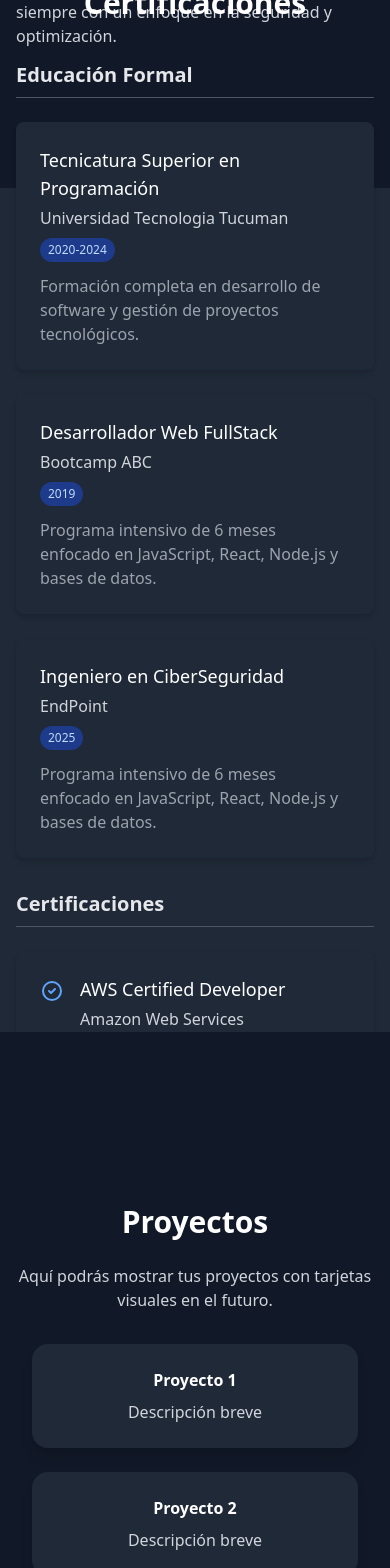
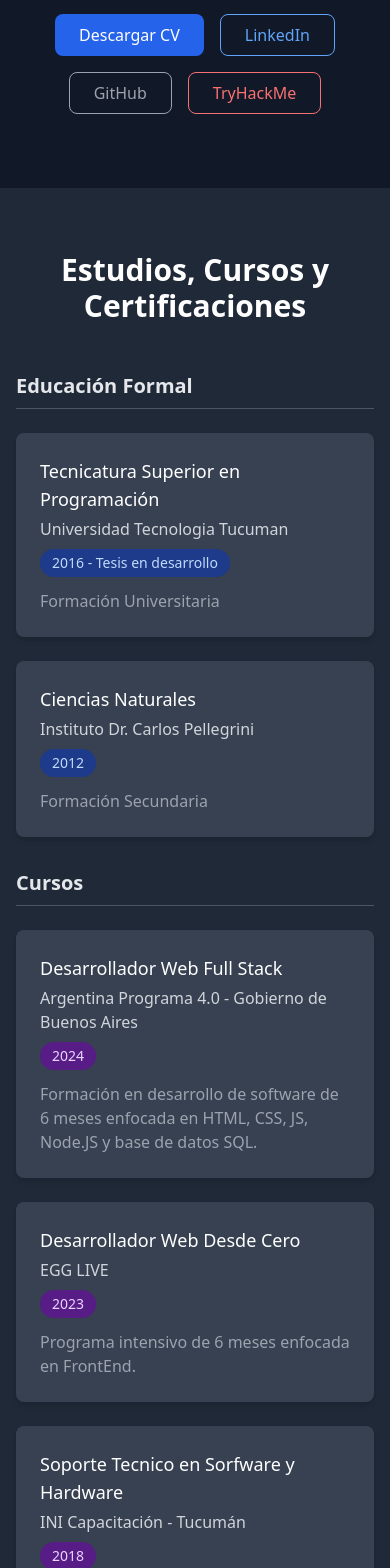
Before and after one commit to FacuRob/my_portfolio, a React (Vite) app: page / in a window 390 px wide. Shown: the part 1500-3068 px from the top of the page. Built offline with nearby package versions, Linux system fonts and the light colour scheme.

Commit message:
Segundo Commit

```diff
--- a/src/components/About.tsx
+++ b/src/components/About.tsx
@@ -35,6 +35,7 @@ const texts = {
         APIs eficientes, siempre con un enfoque en la seguridad y optimización.
       </>
     ),
+    downloadCV: "Descargar CV",
   },
   en: {
     about: "About Me",
@@ -67,10 +68,21 @@ const texts = {
         to efficient APIs, always with a focus on security and optimization.
       </>
     ),
+    downloadCV: "Download CV",
   },
 };
 
 export default function About({ language, darkMode }: AboutProps) {
+  const handleDownloadCV = () => {
+    const pdfUrl = "/Facundo_Robles_CV.pdf";
+    const link = document.createElement("a");
+    link.href = pdfUrl;
+    link.download = "Facundo_Robles_CV.pdf";
+    document.body.appendChild(link);
+    link.click();
+    document.body.removeChild(link);
+  };
+
   return (
     <section
       id="about"
@@ -91,6 +103,63 @@ export default function About({ language, darkMode }: AboutProps) {
         }`}
       >
         {texts[language].aboutText}
+
+        {/* Botones */}
+        <div className="flex flex-wrap justify-center gap-4 mt-8">
+          {/* Botón Descargar CV */}
+          <button
+            onClick={handleDownloadCV}
+            className={`px-6 py-2 rounded-lg font-medium transition-all ${
+              darkMode
+                ? "bg-blue-600 hover:bg-blue-700 text-white"
+                : "bg-blue-500 hover:bg-blue-600 text-white"
+            }`}
+          >
+            {texts[language].downloadCV}
+          </button>
+
+          {/* Botón LinkedIn */}
+          <a
+            href="https://www.linkedin.com/in/frobles-dev/"
+            target="_blank"
+            rel="noopener noreferrer"
+            className={`px-6 py-2 rounded-lg font-medium transition-all border ${
+              darkMode
+                ? "border-blue-400 text-blue-400 hover:bg-blue-900/30"
+                : "border-blue-500 text-blue-500 hover:bg-blue-50"
+            }`}
+          >
+            LinkedIn
+          </a>
+
+          {/* Botón GitHub */}
+          <a
+            href="https://github.com/FacuRob"
+            target="_blank"
+            rel="noopener noreferrer"
+            className={`px-6 py-2 rounded-lg font-medium transition-all border ${
+              darkMode
+                ? "border-gray-400 text-gray-400 hover:bg-gray-900/30"
+                : "border-gray-500 text-gray-500 hover:bg-gray-50"
+            }`}
+          >
+            GitHub
+          </a>
+
+          {/* Botón TryHackMe */}
+          <a
+            href="https://tryhackme.com/p/roblesfacundo7"
+            target="_blank"
+            rel="noopener noreferrer"
+            className={`px-6 py-2 rounded-lg font-medium transition-all border ${
+              darkMode
+                ? "border-red-400 text-red-400 hover:bg-red-900/30"
+                : "border-red-500 text-red-500 hover:bg-red-50"
+            }`}
+          >
+            TryHackMe
+          </a>
+        </div>
       </div>
     </section>
   );
--- a/src/components/Contact.tsx
+++ b/src/components/Contact.tsx
@@ -11,6 +11,7 @@ const texts = {
     name: "Nombre",
     email: "Correo electrónico",
     message: "Mensaje",
+    orContact: "O contáctame directamente:",
   },
   en: {
     contact: "Contact",
@@ -19,6 +20,7 @@ const texts = {
     name: "Name",
     email: "Email",
     message: "Message",
+    orContact: "Or contact me directly:",
   },
 };
 
@@ -34,7 +36,7 @@ export default function Contact({ language, darkMode }: ContactProps) {
       <p className="text-gray-600 dark:text-gray-300 max-w-2xl mb-8">
         {texts[language].contactText}
       </p>
-      <form className="flex flex-col gap-4 w-full max-w-md text-left">
+      <form className="flex flex-col gap-4 w-full max-w-md text-left mb-8">
         <input
           type="text"
           placeholder={texts[language].name}
@@ -57,6 +59,56 @@ export default function Contact({ language, darkMode }: ContactProps) {
           {texts[language].sendMessage}
         </button>
       </form>
+
+      <div className="flex flex-col items-center">
+        <p className="text-gray-600 dark:text-gray-300 mb-4">
+          {texts[language].orContact}
+        </p>
+        <div className="flex gap-6">
+          <a
+            href="mailto:roblesfacundo7@gmail.com"
+            className="flex items-center gap-2 text-gray-700 dark:text-gray-200 hover:text-blue-600 dark:hover:text-blue-400 transition"
+          >
+            <svg
+              xmlns="http://www.w3.org/2000/svg"
+              className="h-6 w-6"
+              fill="none"
+              viewBox="0 0 24 24"
+              stroke="currentColor"
+            >
+              <path
+                strokeLinecap="round"
+                strokeLinejoin="round"
+                strokeWidth={2}
+                d="M3 8l7.89 5.26a2 2 0 002.22 0L21 8M5 19h14a2 2 0 002-2V7a2 2 0 00-2-2H5a2 2 0 00-2 2v10a2 2 0 002 2z"
+              />
+            </svg>
+            roblesfacundo7@gmail.com
+          </a>
+          <a
+            href="https://wa.me/543815052050"
+            target="_blank"
+            rel="noopener noreferrer"
+            className="flex items-center gap-2 text-gray-700 dark:text-gray-200 hover:text-green-600 dark:hover:text-green-400 transition"
+          >
+            <svg
+              xmlns="http://www.w3.org/2000/svg"
+              className="h-6 w-6"
+              fill="none"
+              viewBox="0 0 24 24"
+              stroke="currentColor"
+            >
+              <path
+                strokeLinecap="round"
+                strokeLinejoin="round"
+                strokeWidth={2}
+                d="M12 18h.01M8 21h8a2 2 0 002-2V5a2 2 0 00-2-2H8a2 2 0 00-2 2v14a2 2 0 002 2z"
+              />
+            </svg>
+            +54 381 5052050
+          </a>
+        </div>
+      </div>
     </section>
   );
 }
--- a/src/components/Education.tsx
+++ b/src/components/Education.tsx
@@ -7,71 +7,114 @@ interface EducationProps {
 
 const texts = {
   es: {
-    title: "Estudios y Certificaciones",
+    title: "Estudios, Cursos y Certificaciones",
     education: [
       {
         title: "Tecnicatura Superior en Programación",
         institution: "Universidad Tecnologia Tucuman",
-        year: "2020-2024",
-        description:
-          "Formación completa en desarrollo de software y gestión de proyectos tecnológicos.",
+        year: "2016 - Tesis en desarrollo",
+        description: "Formación Universitaria",
       },
       {
-        title: "Desarrollador Web FullStack",
-        institution: "Bootcamp ABC",
-        year: "2019",
+        title: "Ciencias Naturales",
+        institution: "Instituto Dr. Carlos Pellegrini",
+        year: "2012",
+        description: "Formación Secundaria",
+      },
+    ],
+    cursos: [
+      {
+        title: "Desarrollador Web Full Stack",
+        institution: "Argentina Programa 4.0 - Gobierno de Buenos Aires",
+        year: "2024",
         description:
-          "Programa intensivo de 6 meses enfocado en JavaScript, React, Node.js y bases de datos.",
+          "Formación en desarrollo de software de 6 meses enfocada en HTML, CSS, JS, Node.JS y base de datos SQL.",
       },
       {
-        title: "Ingeniero en CiberSeguridad",
-        institution: "EndPoint",
-        year: "2025",
+        title: "Desarrollador Web Desde Cero",
+        institution: "EGG LIVE",
+        year: "2023",
+        description: "Programa intensivo de 6 meses enfocada en FrontEnd.",
+      },
+      {
+        title: "Soporte Tecnico en Sorfware y Hardware",
+        institution: "INI Capacitación - Tucumán",
+        year: "2018",
         description:
-          "Programa intensivo de 6 meses enfocado en JavaScript, React, Node.js y bases de datos.",
+          "Curso de reparación de Hardware e instalación de Software.",
       },
     ],
     certifications: [
       {
-        title: "AWS Certified Developer",
+        title: "AWS Educate Introduction to Generative AI",
         institution: "Amazon Web Services",
-        year: "2023",
+        year: "2025",
       },
       {
-        title: "Scrum Master Certification",
-        institution: "Argentina Programa 4.0 (Codo a Codo)",
-        year: "2022",
+        title:
+          "Introducción a las habilidades profesionales en análisis de datos",
+        institution: "LinkedIn Learning",
+        year: "2025",
+      },
+      {
+        title: "Análisis de datos: Fundamentos",
+        institution: "LinkedIn Learning",
+        year: "2025",
       },
     ],
   },
   en: {
-    title: "Education & Certifications",
+    title: "Education, Courses and Certifications",
     education: [
       {
-        title: "Computer Systems Engineering",
-        institution: "XYZ University",
-        year: "2020-2024",
-        description:
-          "Comprehensive training in software development and technology project management.",
+        title: "Higher Technician in Programming",
+        institution: "Technological University of Tucuman",
+        year: "2016 - Thesis in progress",
+        description: "University Education",
       },
       {
-        title: "FullStack Web Developer",
-        institution: "ABC Bootcamp",
-        year: "2019",
+        title: "Natural Sciences",
+        institution: "Dr. Carlos Pellegrini Institute",
+        year: "2012",
+        description: "Secondary Education",
+      },
+    ],
+    cursos: [
+      {
+        title: "Full Stack Web Developer",
+        institution: "Argentina Program 4.0 - Buenos Aires Government",
+        year: "2024",
         description:
-          "6-month intensive program focused on JavaScript, React, Node.js and databases.",
+          "6-month software development training focused on HTML, CSS, JS, Node.JS and SQL databases.",
+      },
+      {
+        title: "Web Developer From Scratch",
+        institution: "EGG LIVE",
+        year: "2023",
+        description: "6-month intensive program focused on FrontEnd.",
+      },
+      {
+        title: "Software and Hardware Technical Support",
+        institution: "INI Training - Tucumán",
+        year: "2018",
+        description: "Hardware repair and Software installation course.",
       },
     ],
     certifications: [
       {
-        title: "AWS Certified Developer",
+        title: "AWS Educate Introduction to Generative AI",
         institution: "Amazon Web Services",
-        year: "2023",
+        year: "2025",
       },
       {
-        title: "Scrum Master Certification",
-        institution: "Scrum Alliance",
-        year: "2022",
+        title: "Introduction to Professional Skills in Data Analysis",
+        institution: "LinkedIn Learning",
+        year: "2025",
+      },
+      {
+        title: "Data Analysis: Fundamentals",
+        institution: "LinkedIn Learning",
+        year: "2025",
       },
     ],
   },
@@ -81,28 +124,29 @@ export default function Education({ language, darkMode }: EducationProps) {
   return (
     <section
       id="education"
-      className="h-screen flex flex-col items-center justify-center bg-gray-100 dark:bg-gray-800 px-4 w-full"
+      className="min-h-screen py-16 flex flex-col items-center bg-gray-100 dark:bg-gray-800 px-4 w-full"
     >
       <motion.div
         initial={{ opacity: 0, y: 20 }}
         animate={{ opacity: 1, y: 0 }}
         transition={{ duration: 0.8 }}
-        className="w-full max-w-4xl"
+        className="w-full max-w-6xl mx-auto"
       >
-        <h2 className="text-3xl md:text-4xl font-bold mb-10 text-center text-gray-900 dark:text-white">
+        <h2 className="text-3xl md:text-4xl font-bold mb-12 text-center text-gray-900 dark:text-white">
           {texts[language].title}
         </h2>
 
-        <div className="grid grid-cols-1 md:grid-cols-2 gap-8">
+        <div className="grid grid-cols-1 lg:grid-cols-3 gap-8">
           {/* Educación Formal */}
           <div className="space-y-6">
             <h3 className="text-xl font-semibold text-gray-800 dark:text-gray-200 border-b pb-2 border-gray-300 dark:border-gray-600">
               {language === "es" ? "Educación Formal" : "Formal Education"}
             </h3>
             {texts[language].education.map((item, index) => (
-              <div
+              <motion.div
                 key={index}
-                className="bg-white dark:bg-gray-800 p-6 rounded-lg shadow-md hover:shadow-lg transition-shadow"
+                whileHover={{ y: -5 }}
+                className="bg-white dark:bg-gray-700 p-6 rounded-lg shadow-md hover:shadow-lg transition-all"
               >
                 <h4 className="text-lg font-medium text-gray-900 dark:text-white">
                   {item.title}
@@ -110,13 +154,40 @@ export default function Education({ language, darkMode }: EducationProps) {
                 <p className="text-gray-600 dark:text-gray-300 mt-1">
                   {item.institution}
                 </p>
-                <span className="inline-block px-2 py-1 bg-blue-100 dark:bg-blue-900 text-blue-800 dark:text-blue-200 text-xs rounded-full mt-2">
+                <span className="inline-block px-3 py-1 bg-blue-100 dark:bg-blue-900 text-blue-800 dark:text-blue-200 text-sm rounded-full mt-2">
                   {item.year}
                 </span>
                 <p className="text-gray-500 dark:text-gray-400 mt-3">
                   {item.description}
                 </p>
-              </div>
+              </motion.div>
+            ))}
+          </div>
+
+          {/* Cursos */}
+          <div className="space-y-6">
+            <h3 className="text-xl font-semibold text-gray-800 dark:text-gray-200 border-b pb-2 border-gray-300 dark:border-gray-600">
+              {language === "es" ? "Cursos" : "Courses"}
+            </h3>
+            {texts[language].cursos.map((item, index) => (
+              <motion.div
+                key={index}
+                whileHover={{ y: -5 }}
+                className="bg-white dark:bg-gray-700 p-6 rounded-lg shadow-md hover:shadow-lg transition-all"
+              >
+                <h4 className="text-lg font-medium text-gray-900 dark:text-white">
+                  {item.title}
+                </h4>
+                <p className="text-gray-600 dark:text-gray-300 mt-1">
+                  {item.institution}
+                </p>
+                <span className="inline-block px-3 py-1 bg-purple-100 dark:bg-purple-900 text-purple-800 dark:text-purple-200 text-sm rounded-full mt-2">
+                  {item.year}
+                </span>
+                <p className="text-gray-500 dark:text-gray-400 mt-3">
+                  {item.description}
+                </p>
+              </motion.div>
             ))}
           </div>
 
@@ -126,13 +197,14 @@ export default function Education({ language, darkMode }: EducationProps) {
               {language === "es" ? "Certificaciones" : "Certifications"}
             </h3>
             {texts[language].certifications.map((item, index) => (
-              <div
+              <motion.div
                 key={index}
-                className="bg-white dark:bg-gray-800 p-6 rounded-lg shadow-md hover:shadow-lg transition-shadow flex items-start"
+                whileHover={{ y: -5 }}
+                className="bg-white dark:bg-gray-700 p-6 rounded-lg shadow-md hover:shadow-lg transition-all flex items-start"
               >
                 <div className="mr-4 mt-1">
                   <svg
-                    className="w-6 h-6 text-blue-500 dark:text-blue-400"
+                    className="w-6 h-6 text-green-500 dark:text-green-400"
                     fill="none"
                     stroke="currentColor"
                     viewBox="0 0 24 24"
@@ -152,11 +224,11 @@ export default function Education({ language, darkMode }: EducationProps) {
                   <p className="text-gray-600 dark:text-gray-300 mt-1">
                     {item.institution}
                   </p>
-                  <span className="inline-block px-2 py-1 bg-green-100 dark:bg-green-900 text-green-800 dark:text-green-200 text-xs rounded-full mt-2">
+                  <span className="inline-block px-3 py-1 bg-green-100 dark:bg-green-900 text-green-800 dark:text-green-200 text-sm rounded-full mt-2">
                     {item.year}
                   </span>
                 </div>
-              </div>
+              </motion.div>
             ))}
           </div>
         </div>
```
Also changed, not shown: src/assets/images/profile.jpg.
